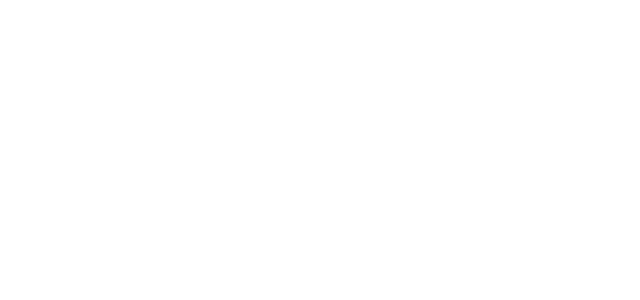
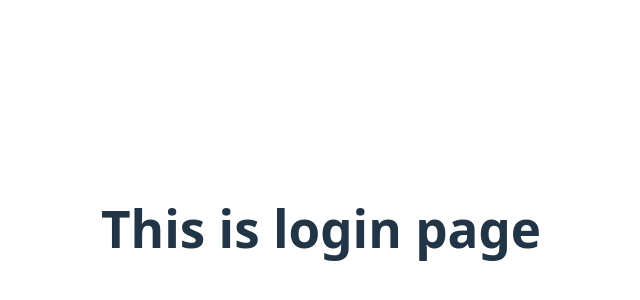
Before and after one commit to VietAnhPhan/top-reactjs-template, a React (Vite) app: page /login in a window 1280 px wide. Shown: the part 172-472 px from the top of the page, without its empty margins (319-959 px from the left). Built offline with nearby package versions, Linux system fonts and the light colour scheme.

Commit message:
Add React Router package and implement some example routes - Home - Login

```diff
--- a/package.json
+++ b/package.json
@@ -11,7 +11,8 @@
   },
   "dependencies": {
     "react": "^19.1.1",
-    "react-dom": "^19.1.1"
+    "react-dom": "^19.1.1",
+    "react-router": "^7.9.1"
   },
   "devDependencies": {
     "@eslint/js": "^9.35.0",
--- a/src/App.jsx
+++ b/src/App.jsx
@@ -1,7 +1,26 @@
 import "./App.css";
+import { createBrowserRouter, RouterProvider } from "react-router";
+
+import Home from "./components/Home/Home";
+import Login from "./components/Login/Login";
+
+const router = createBrowserRouter([
+  {
+    path: "/",
+    element: <Home />,
+  },
+  {
+    path: "/login",
+    element: <Login />,
+  },
+]);
 
 function App() {
-  return <div></div>;
+  return (
+    <div>
+      <RouterProvider router={router}></RouterProvider>
+    </div>
+  );
 }
 
 export default App;
--- /dev/null
+++ b/src/components/Home/Home.jsx
@@ -0,0 +1,9 @@
+function Home() {
+  return (
+    <div>
+      <h1>This is home page</h1>
+    </div>
+  );
+}
+
+export default Home;
--- /dev/null
+++ b/src/components/Login/Login.jsx
@@ -0,0 +1,9 @@
+function Login() {
+  return (
+    <div>
+      <h1>This is login page</h1>
+    </div>
+  );
+}
+
+export default Login;
```
Also changed, not shown: src/routes.jsx (added), 1 other file (tests, documents, lock files or other folders).
